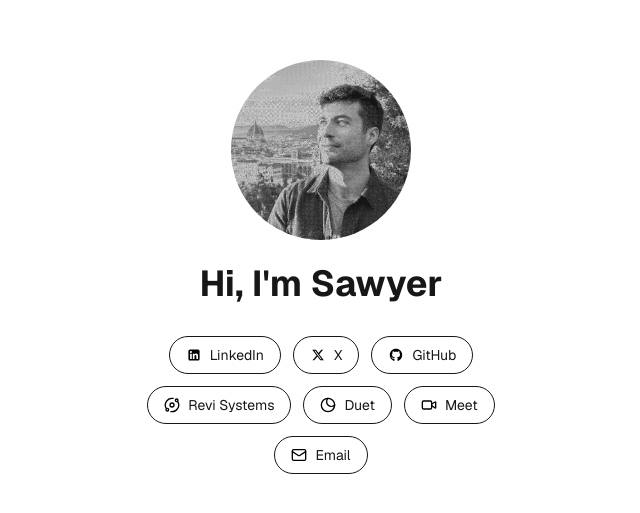
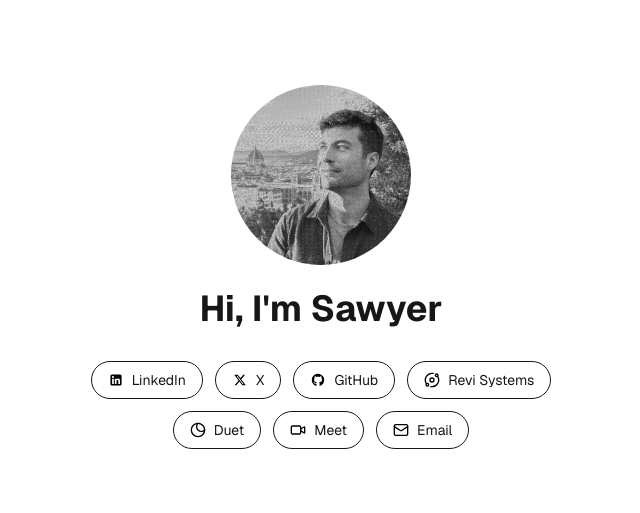
Before and after one commit to Sawyer-Middeleer/me, a Next.js app in the folder app/: page / in a window 1280 px wide. Shown: the part 133-646 px from the top of the page, without its empty margins (319-959 px from the left). Built offline with nearby package versions, Linux system fonts and the light colour scheme.

Commit message:
use max-w-lg for button container

```diff
--- a/app/src/app/page.tsx
+++ b/app/src/app/page.tsx
@@ -51,7 +51,7 @@ export default function Home() {
           priority
         />
         <h1 className="text-4xl font-bold">Hi, I&apos;m Sawyer</h1>
-        <div className="flex flex-wrap justify-center gap-3 mt-2 max-w-md">
+        <div className="flex flex-wrap justify-center gap-3 mt-2 max-w-lg">
           {links.map((link) => (
             <a
               key={link.label}
```
